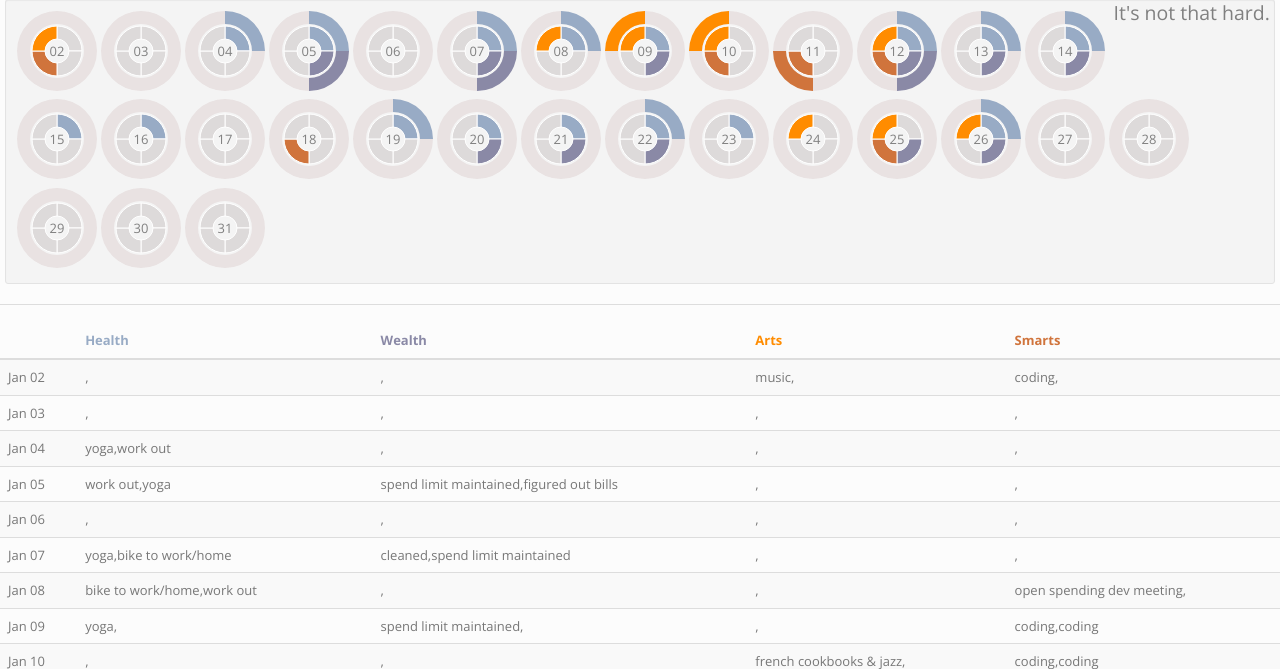
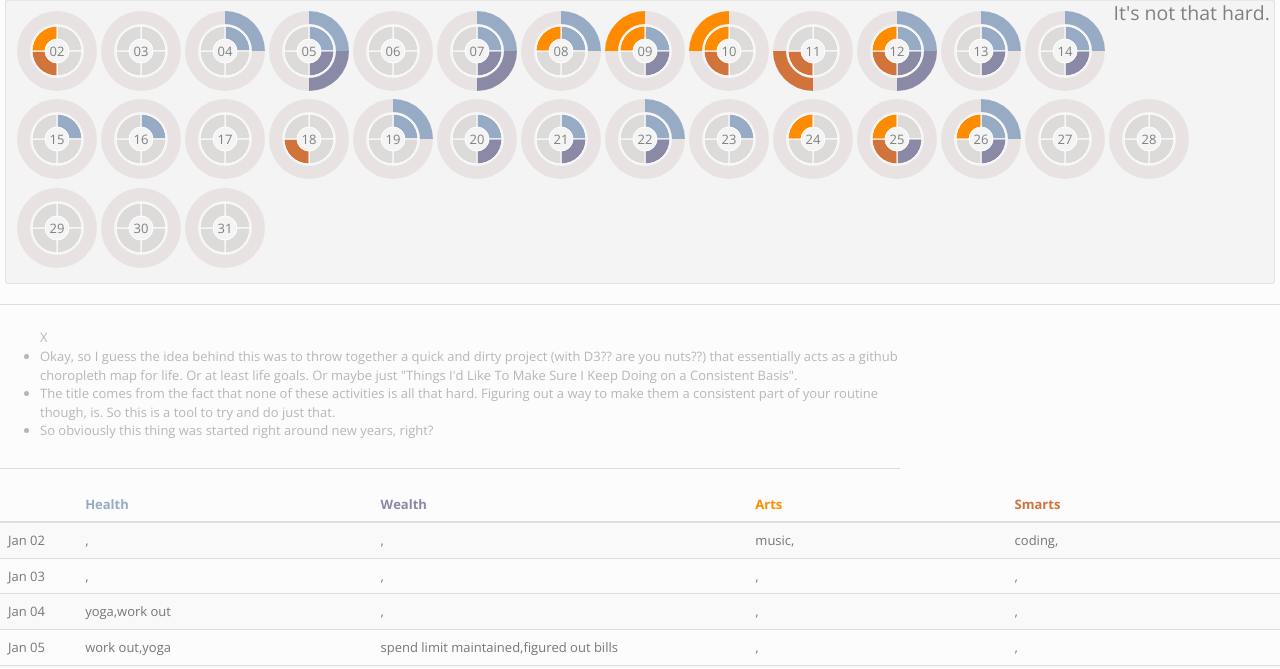
Before and after one commit to jakemadison/not_that_hard, a Django app: page / in a window 1280 px wide. Shown: the part 39-708 px from the top of the page. Run offline with Django 3.2, Linux system fonts and the light colour scheme; data comes from the database, SQL or seed files in the repository; some libraries are stand-ins or nearby versions.

Commit message:
ugh.  Can't code with no internet.

```diff
--- a/templates/index.html
+++ b/templates/index.html
@@ -74,11 +74,12 @@
 
 <hr>
 <div class="description_text"
-     style="display: none;"
+{#     style="display: none;"#}
         >
 
        <ul>
            <span class="help-block description_span">
+               <span id='close'>X</span>
      <li>Okay, so I guess the idea behind this was to throw together a quick and
          dirty project (with D3?? are you nuts??) that essentially acts as a
          github choropleth map for life. Or at least life goals. Or maybe just
```
Also changed, not shown: static/js/main.js (+8 -0 lines).
